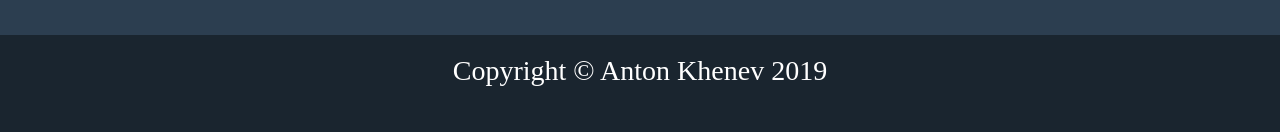
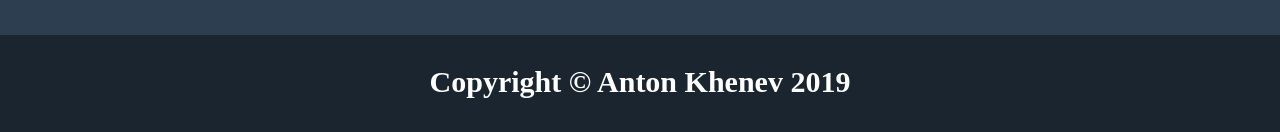
Before and after one commit to Khebnev/khebnev.github.io, a plain HTML site: page index.html in a window 1280 px wide. Shown: the part 3050-3182 px from the top of the page. Drawn offline with Linux system fonts and the light colour scheme.

Commit message:
Edited footer

```diff
--- a/index.html
+++ b/index.html
@@ -382,7 +382,7 @@
     <footer class="page-footer">
         <div class="wrapper__footer">
             <div class="page-footer__title">
-                Copyright &copy; Anton Khenev 2019
+                <h2>Copyright &copy; Anton Khenev 2019</h2>
             </div>
         </div>
     </footer>
--- a/style.css
+++ b/style.css
@@ -621,22 +621,7 @@ footer{}
     opacity: 1;
 }
 
-/*
-.social__list-item img{
-    width: 40px;
-    height: 40px;
 
-}
-
-.social__facebook{
-    background-image: url(images/facebook-Icon-wb.png);
-}
-.social__facebook:hover{
-    width: 40px;
-    height: 40px;
-    background-image: url(images/facebook-Icon.png);
-}
-*/
 /*Foooter*/
 
 .page-footer{
@@ -648,8 +633,16 @@ footer{}
     padding-left: 15%;
     padding-right: 15%;
 /*    margin: 0 auto;*/
+
+}
+
+.page-footer__title{
     text-align: center;
-    font-size: 28px;
+    font-size: 20px;
     color: #fff;
-    padding-top: 20px;
+    padding-top: 30px;
 }
+.page-footer__title h2{
+    margin-block-start: 0;
+    margin-block-end: 0;
+}
```
